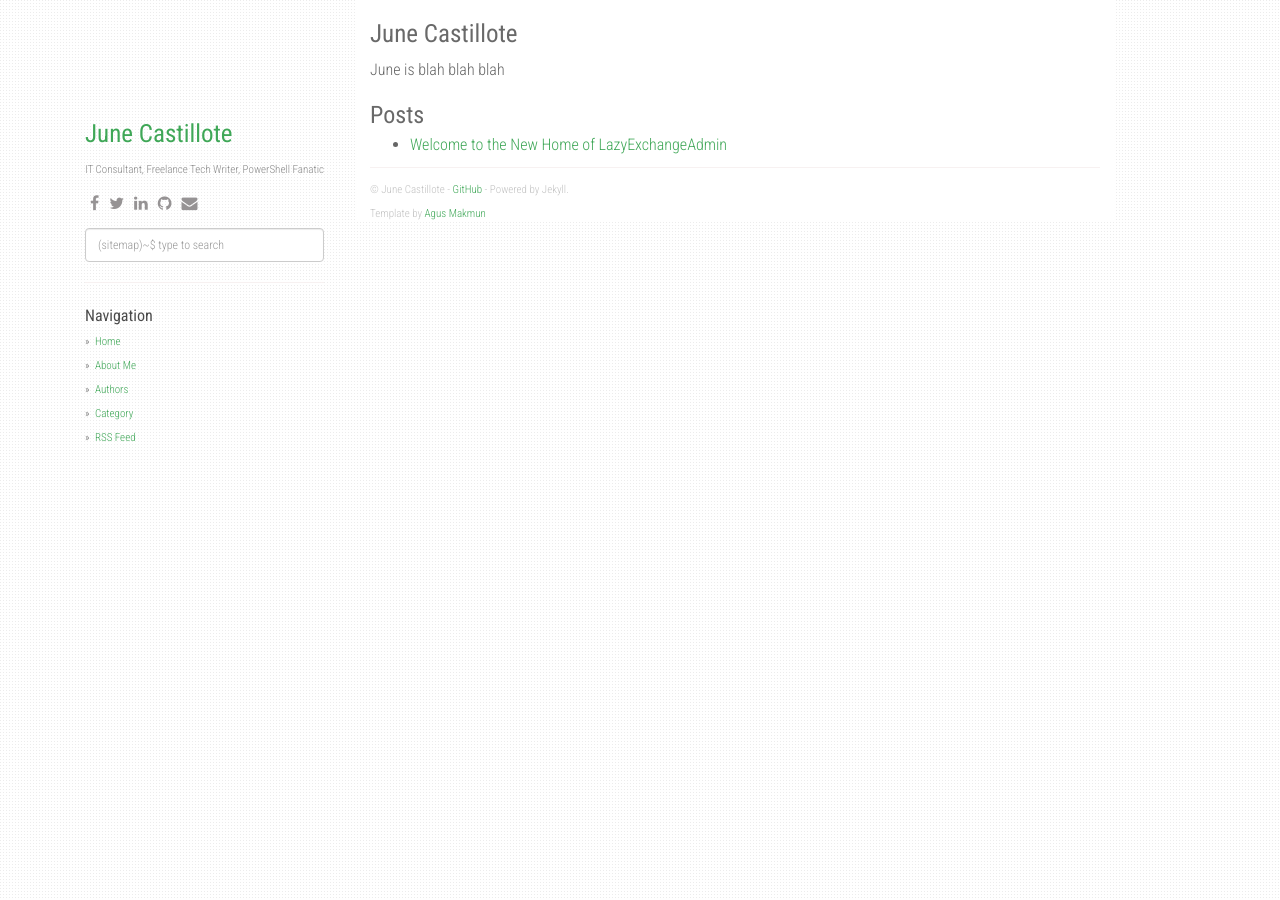
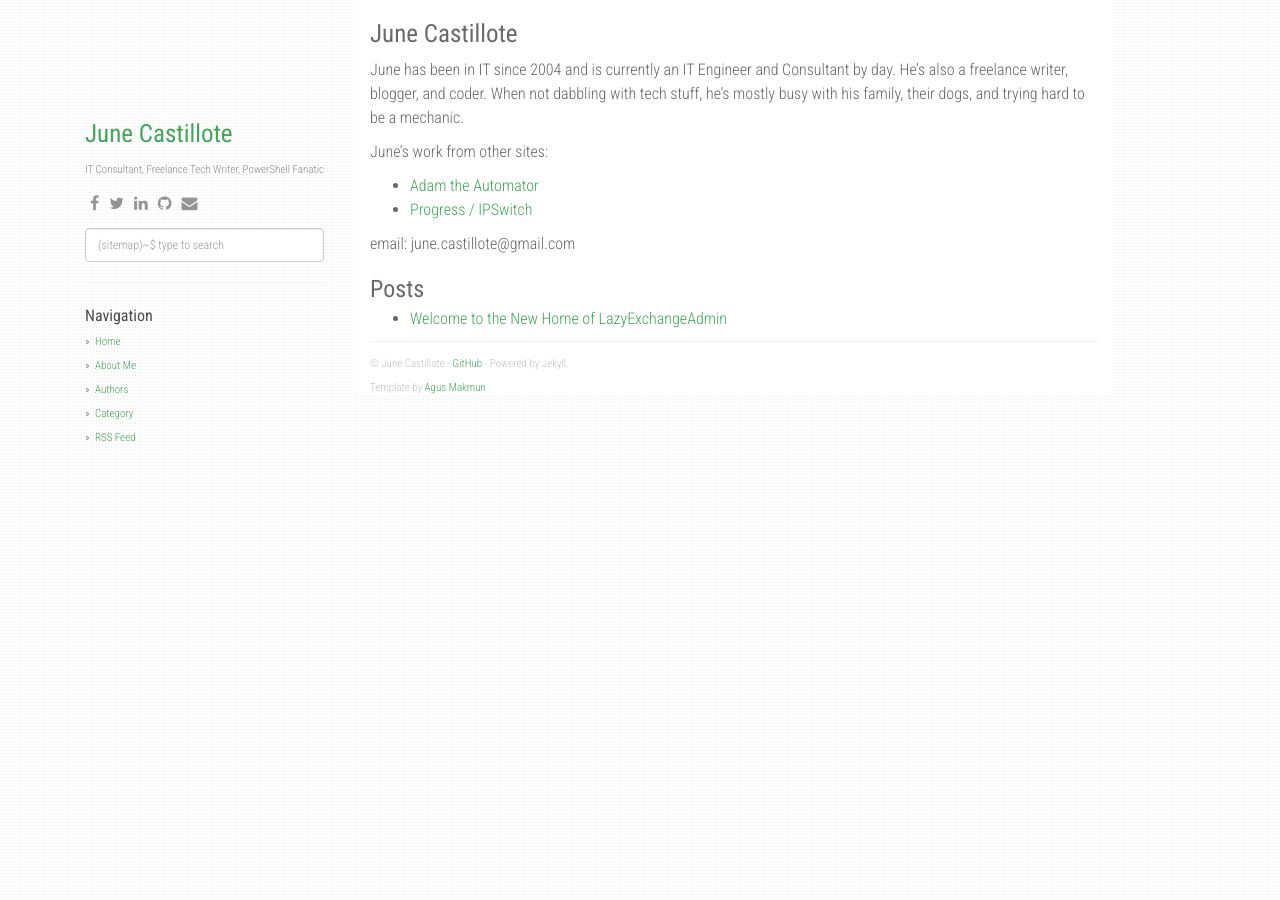
Before and after one commit to junecastillote/junecastillote.github.io, a Jekyll site: the page built from _authors/june.md, in a window 1280 px wide. Built offline with Jekyll 4.4.1, drawn with Linux system fonts in a browser that asks for light colours; nearby versions of some CDN libraries.

Commit message:
update author

```diff
--- a/_authors/june.md
+++ b/_authors/june.md
@@ -3,4 +3,11 @@ layout: author
 short_name: June
 name: June Castillote
 ---
-June is blah blah blah
+June has been in IT since 2004 and is currently an IT Engineer and Consultant by day. He's also a freelance writer, blogger, and coder. When not dabbling with tech stuff, he's mostly busy with his family, their dogs, and trying hard to be a mechanic.
+
+June's work from other sites:
+
+* [Adam the Automator](https://adamtheautomator.com/author/june/)
+* [Progress / IPSwitch](https://blog.ipswitch.com/author/june-castillote)
+
+email: june.castillote@gmail.com
```
Also changed, not shown: _authors/ponga.md (deleted, +0 -6 lines).
